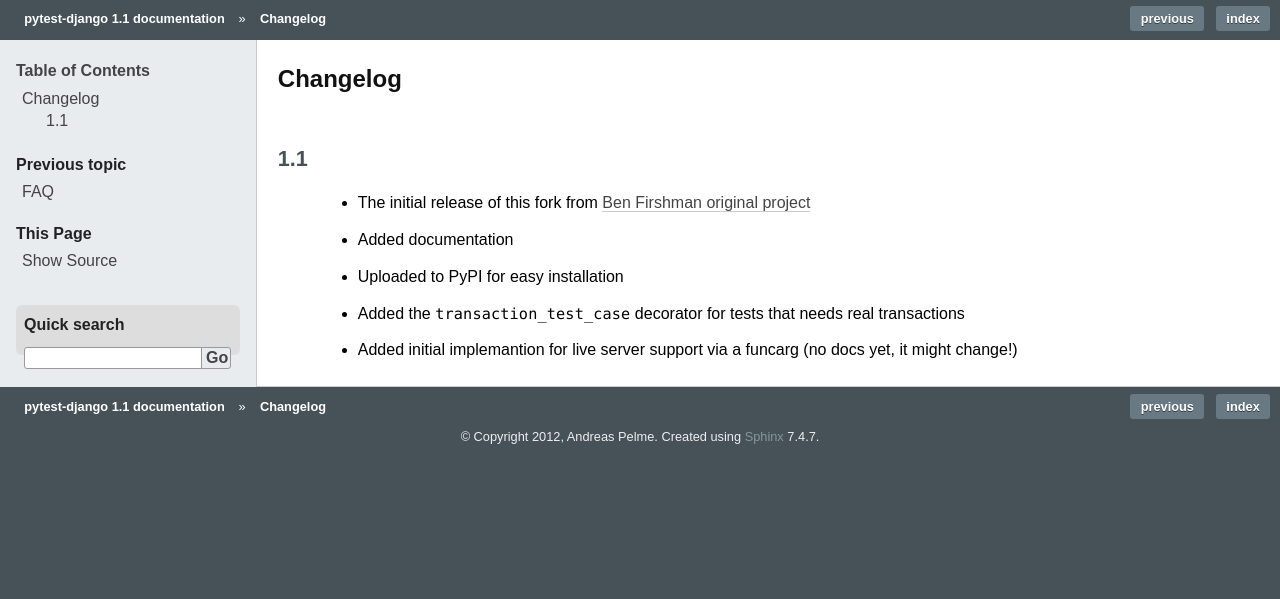
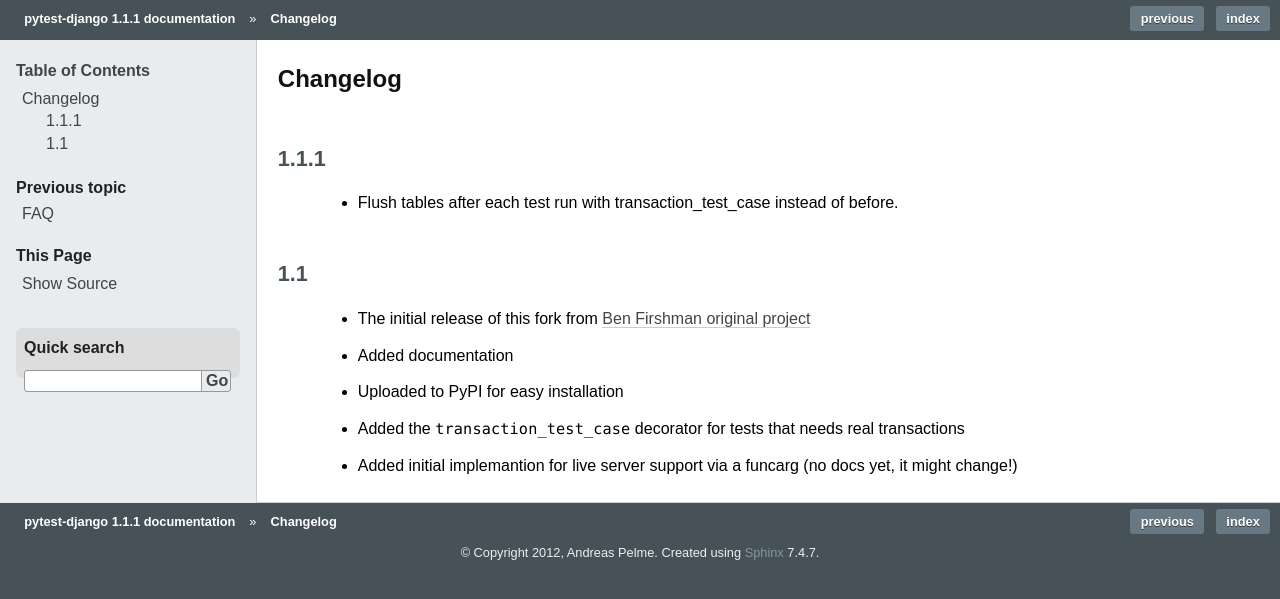
Before and after one commit to pytest-dev/pytest-django, a Sphinx documentation site: the page built from docs/changelog.rst, in a window 1280 px wide. Shown: the top 599 px of the page. Built offline with Sphinx 7.4.7, drawn with Linux system fonts in a browser that asks for light colours.

Commit message:
1.1.1 release for PyPI

```diff
--- a/docs/changelog.rst
+++ b/docs/changelog.rst
@@ -1,5 +1,9 @@
 Changelog
 =========
+
+1.1.1
+-----
+ * Flush tables after each test run with transaction_test_case instead of before.
 
 1.1
 ---
--- a/docs/conf.py
+++ b/docs/conf.py
@@ -50,7 +50,7 @@
 # The short X.Y version.
 version = '1.1'
 # The full version, including alpha/beta/rc tags.
-release = '1.1'
+release = '1.1.1'
 
 # The language for content autogenerated by Sphinx. Refer to documentation
 # for a list of supported languages.
--- a/setup.py
+++ b/setup.py
@@ -14,7 +14,7 @@
 
 setup(
     name='pytest-django',
-    version='1.1',
+    version='1.1.1',
     description='A Django plugin for py.test.',
     author='Andreas Pelme',
     author_email='andreas@pelme.se',
```
